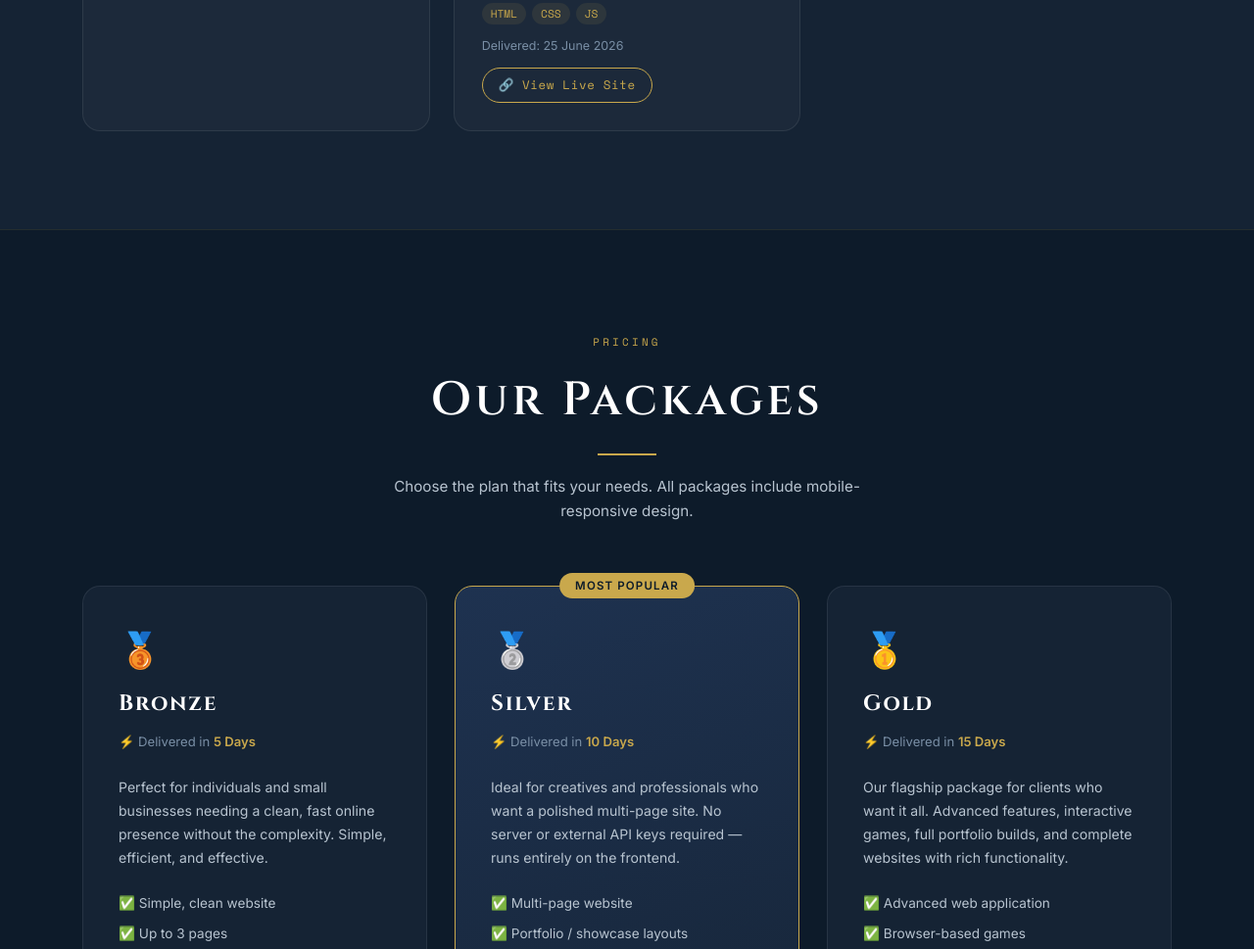
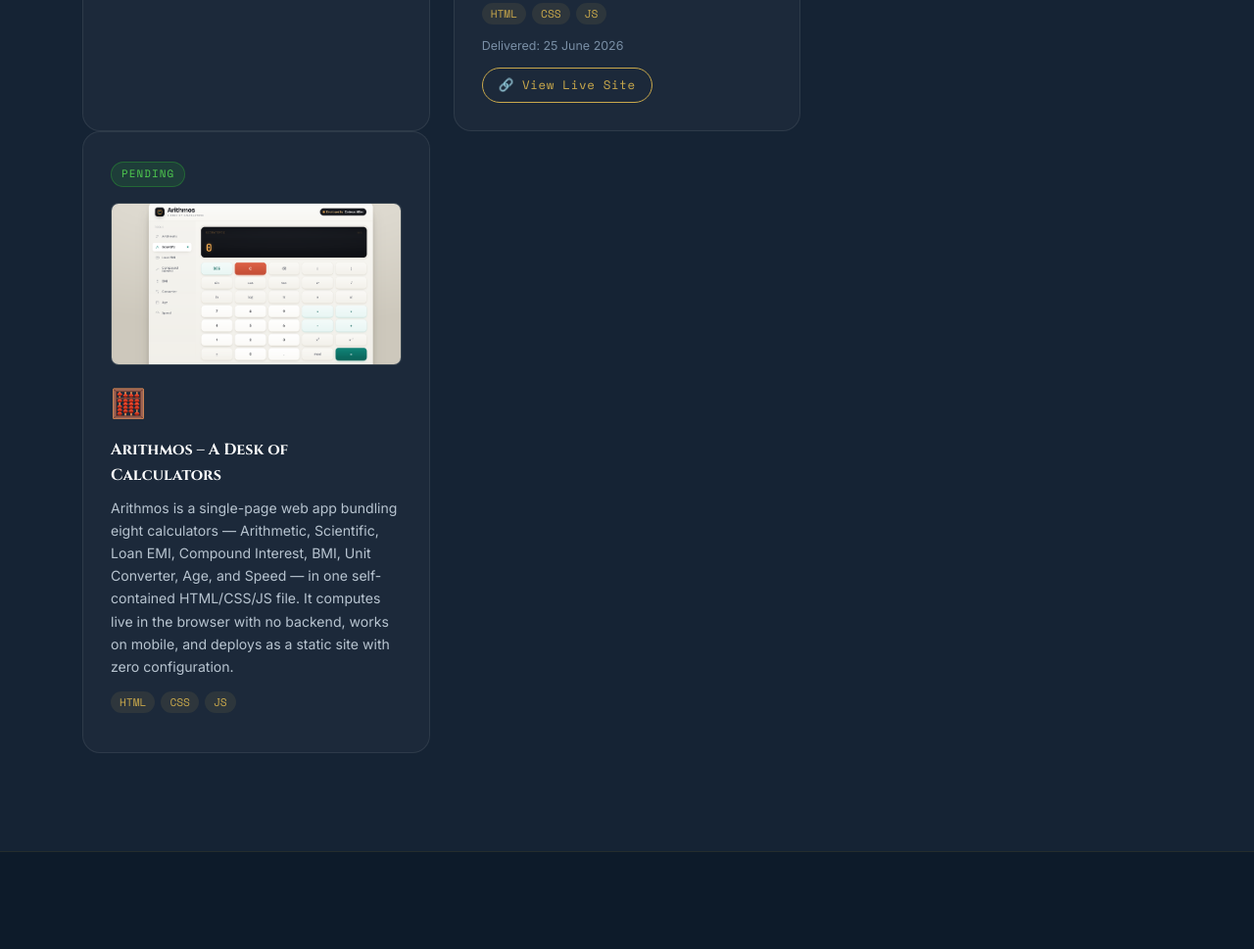
Before and after one commit to aaryanjain382-svg/codexusaidev, a website: page index.html in a window 1280 px wide. Shown: the part 4131-5100 px from the top of the page at 98% size. Drawn offline with nearby package versions, Linux system fonts and the light colour scheme.

Commit message:
Update index.html

```diff
--- a/index.html
+++ b/index.html
@@ -275,6 +275,25 @@
           </div>
         </div>
 
+  <div class="tab-pending" id="pending-tab">
+        <div class="projects-grid" id="pending-list">
+
+        <div class="project-card pending">
+            <div class="project-status-badge">Pending</div>
+            <!-- ✏️ SCREENSHOT: replace src with real screenshot e.g. "images/benkyo.jpg" -->
+            <div class="project-screenshot">
+              <img src="Arithmos.png" alt="Arithmos- A Desk Of Calculators" class="project-img" />
+            </div>
+            <div class="project-icon">🧮</div>
+            <h4 class="project-title">Arithmos – A Desk of Calculators
+            </h4>
+            <p class="project-desc">Arithmos is a single-page web app bundling eight calculators — Arithmetic, Scientific, Loan EMI, Compound Interest, BMI, Unit Converter, Age, and Speed — in one self-contained HTML/CSS/JS file. It computes live in the browser with no backend, works on mobile, and deploys as a static site with zero configuration.</p>
+            <div class="project-tags">
+              <span>HTML</span><span>CSS</span><span>JS</span>
+            </div>
+
+          </div>
+        </div>
   </section>
 
   <!-- ═══════════ PACKAGES ═══════════ -->
```
